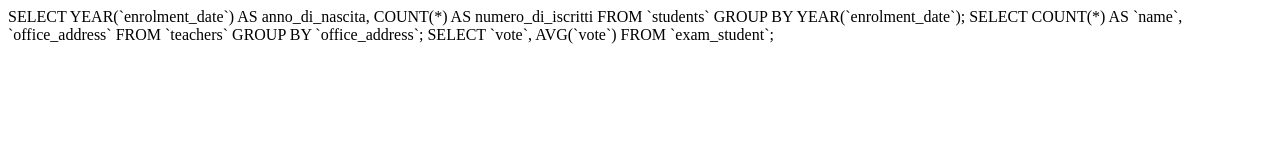
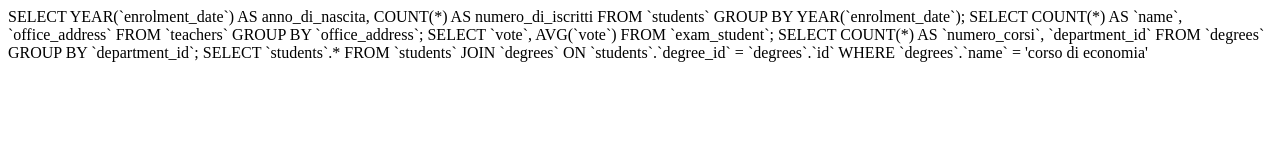
Before and after one commit to Anymoose98/db-university, a plain HTML site: page index2.html in a window 1280 px wide. Drawn offline with Linux system fonts and the light colour scheme.

Commit message:
Esercizio 1 JOIN (Cercare di capire perché non funziona)

```diff
--- a/index2.html
+++ b/index2.html
@@ -34,6 +34,26 @@ FROM
     `exam_student`;
 
     <!-- Esercizio 4 -->
+    SELECT
+    COUNT(*) AS `numero_corsi`,
+    `department_id`
+FROM
+    `degrees`
+GROUP BY
+    `department_id`;
+
+    <!-- JOIN -->
+    <!-- Esercizio 1 -->
+    SELECT
+    `students`.*
+FROM
+    `students`
+JOIN `degrees` ON `students`.`degree_id` = `degrees`.`id`
+WHERE
+    `degrees`.`name` = 'corso di economia'
+    <!-- Esercizio 2 -->
+
+    <!-- Esercizio 3 -->
 
 </body>
 </html>
```
Also changed, not shown: index.html (+1 -1 lines).
